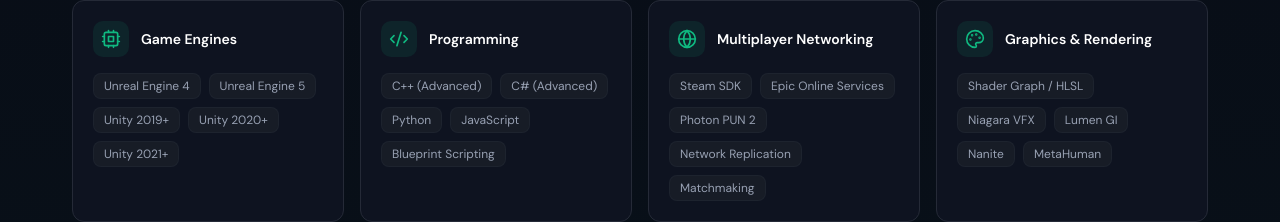
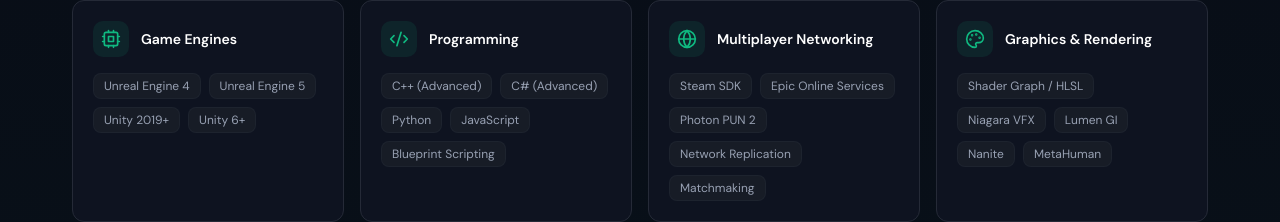
Before and after one commit to abbas23hussain/abbas23hussain.github.io, a Next.js app: page / in a window 1280 px wide. Shown: the part 1848-2070 px from the top of the page. Built offline with nearby package versions, Linux system fonts and the light colour scheme; no server answers.

Commit message:
Updated content

```diff
--- a/app/components/skills-section.tsx
+++ b/app/components/skills-section.tsx
@@ -11,7 +11,7 @@
   {
     icon: Cpu,
     title: 'Game Engines',
-    items: ['Unreal Engine 4', 'Unreal Engine 5', 'Unity 2019+', 'Unity 2020+', 'Unity 2021+'],
+    items: ['Unreal Engine 4', 'Unreal Engine 5', 'Unity 2019+', 'Unity 6+'],
   },
   {
     icon: Code2,
```
